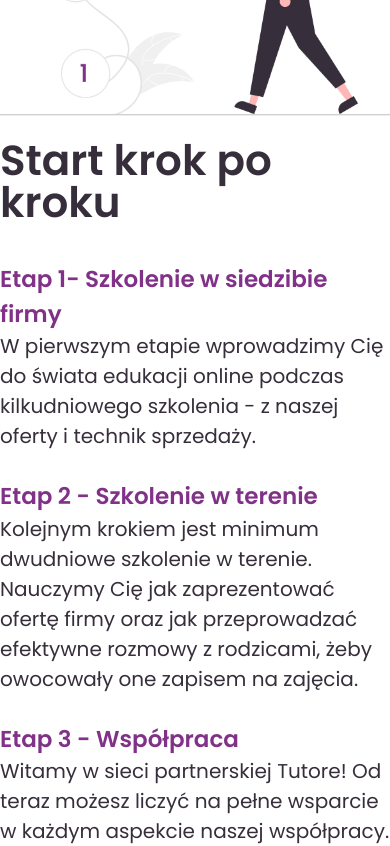
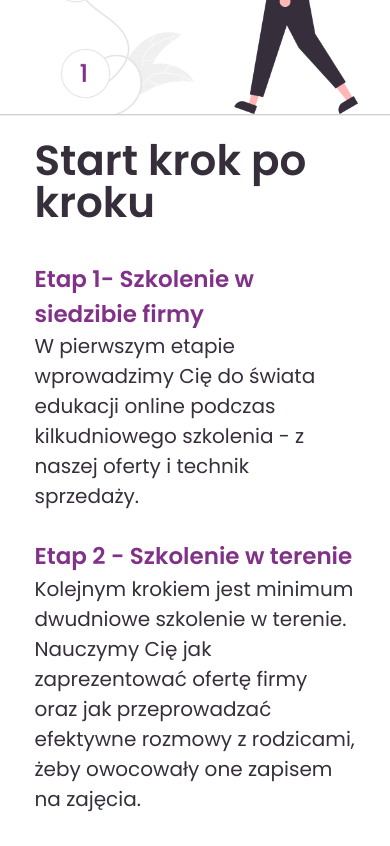
Before and after one commit to VladWorkRepo/tutore-page, a Vue app: page / in a window 390 px wide. Shown: the part 4740-5586 px from the top of the page. Built offline with nearby package versions, Linux system fonts and the light colour scheme.

Commit message:
complete project

```diff
--- a/src/components/partner/BePartner.vue
+++ b/src/components/partner/BePartner.vue
@@ -52,7 +52,7 @@
     color: #372E3B;
 }
 
-@media screen and (max-width: 600px) {
+@media screen and (max-width: 900px) {
     .be-partner .be-partner_content {
         width: 100%;
 
--- a/src/components/partner/PartnerTutore.vue
+++ b/src/components/partner/PartnerTutore.vue
@@ -4,7 +4,7 @@
             <v-col offset-xl='0' offset-lg='0' offset-md='0' offset-sm='1' cols='12' xl='5' lg='6' md='11' sm='10' class='partner-bg'>
                 <img src="../../assets/bg/partner-tutore-bg.png" alt="#">
             </v-col>
-            <v-col offset-xl='1' offset-lg='0' offset-md='1'  offset-sm='1' cols='12' xl='5' lg='6' md='10' sm='10'>
+            <v-col offset-xl='1' offset-lg='0' offset-md='1'  offset-sm='1' offset='1' cols='10' xl='5' lg='6' md='10' sm='10'>
                 <h2 class="partner-title">Czym zajmuje się Partner Tutore?</h2>
                 <p>Twoim zadaniem będzie reprezentowanie szkoły Tutore na lokalnym rynku. Do Twoich obowiązków będzie należało:</p>
                 <ul class="respons">
--- a/src/components/partner/StepByStep.vue
+++ b/src/components/partner/StepByStep.vue
@@ -4,7 +4,7 @@
             <v-col offset-xl='1' offset-lg='0' offset-md='0' offset-sm='1' cols='12' xl='4' lg='6' md='6' sm='10' class="step-bg d-flex justify-center">
                 <img src="../../assets/bg/steps-bg.png" alt="#">
             </v-col>
-            <v-col offset-xl='1'  offset-lg='0' offset-md='0' offset-sm='1' cols='12' xl='4' lg='5' md='6' sm='10'>
+            <v-col offset-xl='1' offset-lg='0' offset-md='0' offset-sm='1' offset='1' cols='10' xl='4' lg='5' md='6' sm='10'>
                 <h2 class="steps-title">Start krok po kroku</h2>
                 <div class="steps">
                     <div class="steps-content">
--- a/src/components/plates/DownPlates.vue
+++ b/src/components/plates/DownPlates.vue
@@ -95,6 +95,7 @@
 @media screen and (max-width: 600px) {
     .card {
         width: 290px;
+        height: 455px;
     }
 }
 
```
